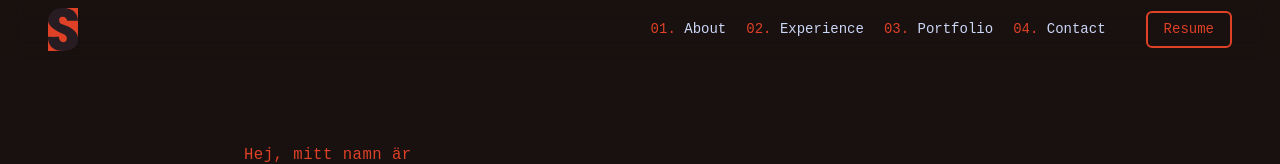
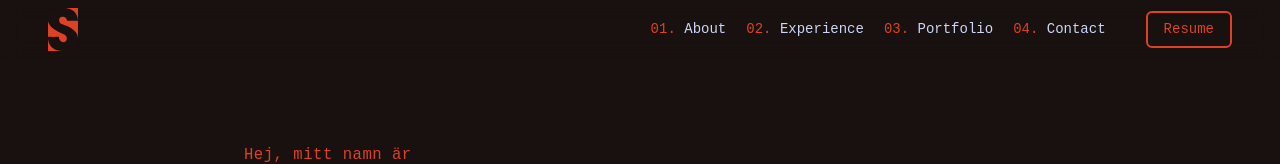
Before and after one commit to Sillen00/Portfolio_CV, a Next.js app: page / in a window 1280 px wide. Shown: the top 164 px of the page. Built offline with nearby package versions, Linux system fonts and the light colour scheme.

Commit message:
Fix logo bg color.

```diff
--- a/app/components/Header.tsx
+++ b/app/components/Header.tsx
@@ -29,7 +29,7 @@ const Header = () => {
           width={10}
           height={10}
           alt="Simon Bengtsson 'S' logo."
-          src='/logoOrange.svg'
+          src='/logo.svg'
           style={{ width: "30px", height: "auto" }}
         />
       </Link>
```
Also changed, not shown: public/logo.svg (added).
